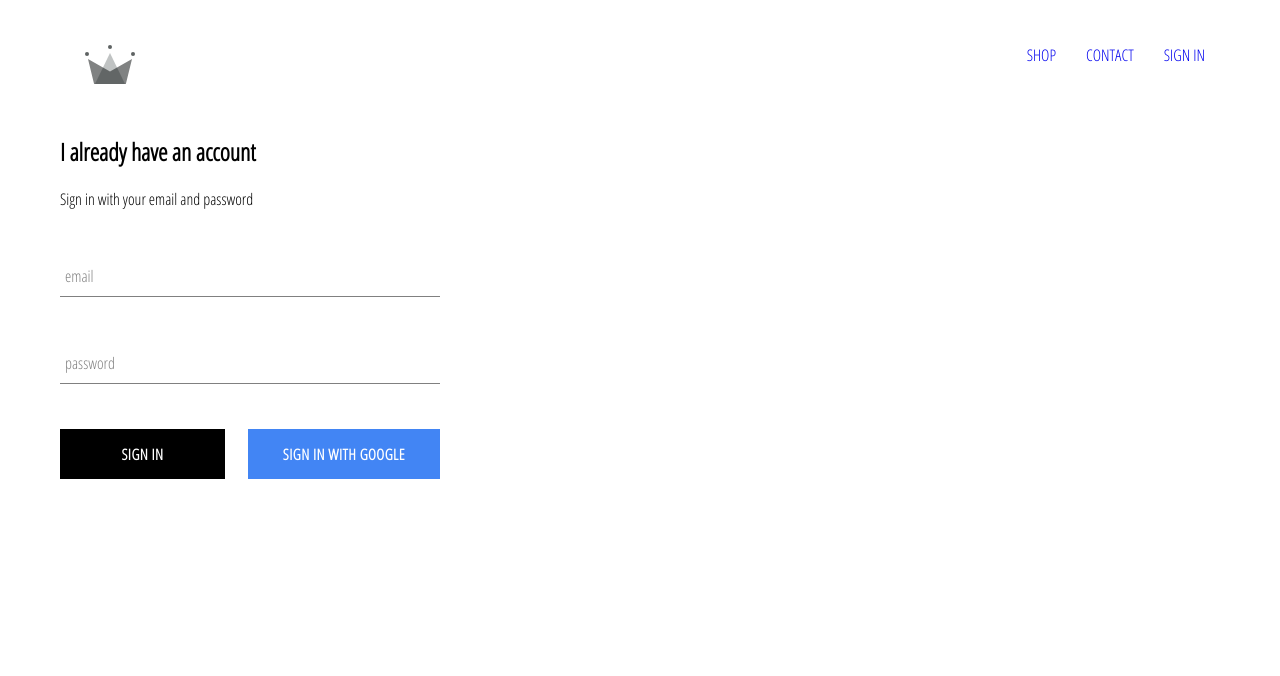
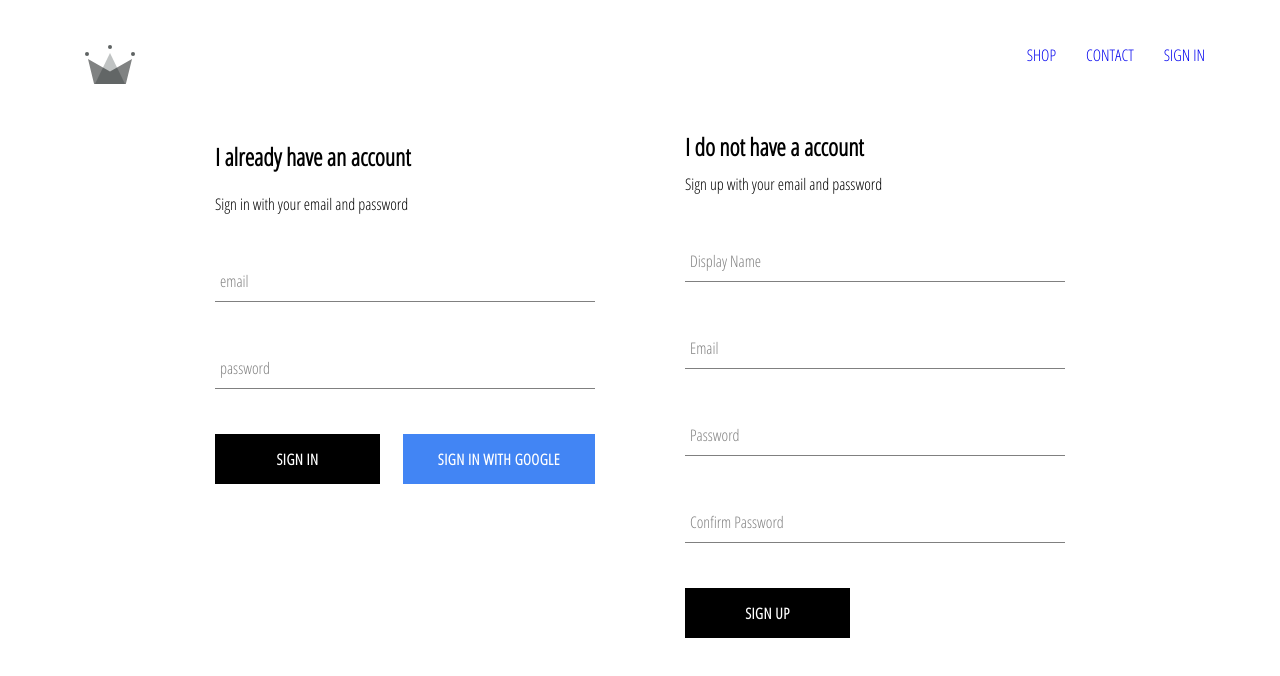
Before and after one commit to mlhyyl/react-commerce, a React (Create React App) app: page /signin in a window 1280 px wide. Shown: the top 676 px of the page. Built offline with nearby package versions, Linux system fonts and the light colour scheme; no server answers.

Commit message:
implemented firebase utils, storing authenticated users into firebase db

```diff
--- a/src/App.js
+++ b/src/App.js
@@ -7,7 +7,7 @@
 import ShopPage from './pages/shop/shop.component';
 import SignInAndSignUpPage from './pages/sign-in-and-sign-up/sign-in-and-sign-up.component';
 import Header from './components/header/header.component';
-import {auth} from './firebase/firebase.utils'
+import {auth, createUserProfileDocument} from './firebase/firebase.utils'
 
 class App extends React.Component {
   constructor() {
@@ -21,9 +21,23 @@
   unsubscribeFromAuth = null;
 
   componentDidMount() {
-    this.unsubscribeFromAuth = auth.onAuthStateChanged(user => {
-      this.setState({currentUser: user});
-      console.log(user)
+    this.unsubscribeFromAuth = auth.onAuthStateChanged(async userAuth => {
+      if(userAuth) {
+        const userRef = await createUserProfileDocument(userAuth);
+
+        userRef.onSnapshot(snapShot => {
+          this.setState({
+            currentUser: {
+              id: snapShot.id,
+              ...snapShot.data()
+            }
+          }, () => {
+            console.log(this.state)
+          })
+        });
+      } else {
+        this.setState({currentUser: userAuth});
+      }
       })
   }
 
--- /dev/null
+++ b/src/components/sign-up/sign-up.component.jsx
@@ -0,0 +1,103 @@
+import React from 'react';
+
+import FormInput from '../form-input/form-input.component';
+import CustomButton from '../custom-button/custom-button.component';
+
+import { auth, createUserProfileDocument } from '../../firebase/firebase.utils';
+
+import './sign-up.styles.scss';
+
+class SignUp extends React.Component {
+  constructor() {
+    super();
+
+    this.state = {
+      displayName: '',
+      email: '',
+      password: '',
+      confirmPassword: ''
+    };
+  }
+
+  handleSubmit = async event => {
+    event.preventDefault();
+
+    const { displayName, email, password, confirmPassword } = this.state;
+
+    if (password !== confirmPassword) {
+      alert("passwords don't match");
+      return;
+    }
+
+    try {
+      const { user } = await auth.createUserWithEmailAndPassword(
+        email,
+        password
+      );
+
+      await createUserProfileDocument(user, { displayName });
+
+      this.setState({
+        displayName: '',
+        email: '',
+        password: '',
+        confirmPassword: ''
+      });
+    } catch (error) {
+      console.error(error);
+    }
+  };
+
+  handleChange = event => {
+    const { name, value } = event.target;
+
+    this.setState({ [name]: value });
+  };
+
+  render() {
+    const { displayName, email, password, confirmPassword } = this.state;
+    return (
+      <div className='sign-up'>
+        <h2 className='title'>I do not have a account</h2>
+        <span>Sign up with your email and password</span>
+        <form className='sign-up-form' onSubmit={this.handleSubmit}>
+          <FormInput
+            type='text'
+            name='displayName'
+            value={displayName}
+            onChange={this.handleChange}
+            label='Display Name'
+            required
+          />
+          <FormInput
+            type='email'
+            name='email'
+            value={email}
+            onChange={this.handleChange}
+            label='Email'
+            required
+          />
+          <FormInput
+            type='password'
+            name='password'
+            value={password}
+            onChange={this.handleChange}
+            label='Password'
+            required
+          />
+          <FormInput
+            type='password'
+            name='confirmPassword'
+            value={confirmPassword}
+            onChange={this.handleChange}
+            label='Confirm Password'
+            required
+          />
+          <CustomButton type='submit'>SIGN UP</CustomButton>
+        </form>
+      </div>
+    );
+  }
+}
+
+export default SignUp;
--- /dev/null
+++ b/src/components/sign-up/sign-up.styles.scss
@@ -0,0 +1,9 @@
+.sign-up {
+  display: flex;
+  flex-direction: column;
+  width: 380px;
+
+  .title {
+    margin: 10px 0;
+  }
+}
--- a/src/firebase/firebase.utils.js
+++ b/src/firebase/firebase.utils.js
@@ -12,6 +12,27 @@
     measurementId: "G-RXZJHF0LX5"
 };
 
+export const createUserProfileDocument = async (userAuth, additionalData) => {
+    if(!userAuth) return;
+    const userRef  = firestore.doc(`users/${userAuth.uid}`);
+    const snapShot = await userRef.get();
+    if(!snapShot.exists) {
+        const {displayName, email} = userAuth;
+        const createdAt = new Date();
+        try {
+            userRef.set({
+                displayName,
+                email,
+                createdAt,
+                ...additionalData
+            });
+        } catch (error) {
+            console.log('Error creating user', error.message);
+        }
+    }
+    return userRef;
+};
+
 firebase.initializeApp(config);
 
 export const auth = firebase.auth();
--- a/src/pages/sign-in-and-sign-up/sign-in-and-sign-up.component.jsx
+++ b/src/pages/sign-in-and-sign-up/sign-in-and-sign-up.component.jsx
@@ -1,12 +1,14 @@
 import React from 'react';
 
 import SignIn from '../../components/sign-in/sign-in.component';
+import SignUp from '../../components/sign-up/sign-up.component';
 
 import './sign-in-and-sign-up.styles.scss';
 
 const SignInAndSignUpPage = () => (
   <div className='sign-in-and-sign-up'>
     <SignIn />
+    <SignUp />
   </div>
 );
 
--- a/src/pages/sign-in-and-sign-up/sign-in-and-sign-up.styles.scss
+++ b/src/pages/sign-in-and-sign-up/sign-in-and-sign-up.styles.scss
@@ -0,0 +1,6 @@
+.sign-in-and-sign-up {
+  width: 850px;
+  display: flex;
+  justify-content: space-between;
+  margin: 30px auto;
+}
```
Also changed, not shown: 1 other file (tests, documents, lock files or other folders).
